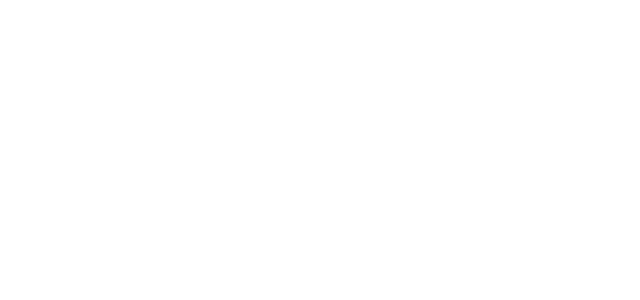
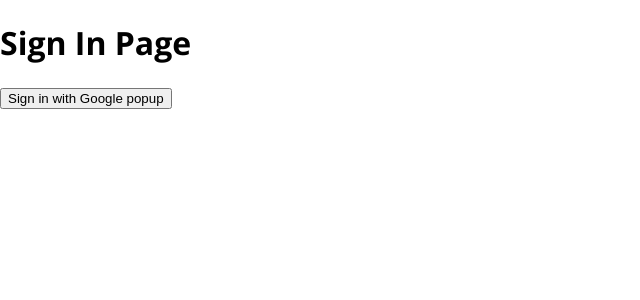
Before and after one commit to SirriCelles/crown-clothing, a React (Create React App) app: page /sign-in in a window 1280 px wide. Before the commit this address had no page. Shown: the top 300 px of the page, without its empty margins (0-640 px from the left). Built offline with nearby package versions, Linux system fonts and the light colour scheme; a web font is replaced by a local one.

Commit message:
adding google signup with FB

```diff
--- a/src/App.js
+++ b/src/App.js
@@ -17,7 +17,7 @@
           {/* This is a nexted Routed */}
         </Route>
       </Route>
-      <Route path="signin" element={<SingIn />}/>
+      <Route path="/sign-in" element={<SingIn />}/>
 
       {/* Adding Full Routes */}
       {/* <Route path="/shop" element={<Shop />} /> */}
--- a/src/routes/navigation/navigation.component.jsx
+++ b/src/routes/navigation/navigation.component.jsx
@@ -18,6 +18,9 @@
                 <Link className="nav-link" to='/shop'>
                     SHOP
                 </Link>
+                <Link className="nav-link" to='/sign-in'>
+                    SIGN IN
+                </Link>
             </div>
             {/* Link behaves like an anchor tag */}
         </div>
--- a/src/routes/signin/sign-in.component.jsx
+++ b/src/routes/signin/sign-in.component.jsx
@@ -1,7 +1,16 @@
+import { signInWithGooglePopup } from "../../utils/firebase/firebase.utils";
 
 const SingIn = () => {
+    const logGoogleUser = async () => {
+        const response = await signInWithGooglePopup();
+        console.log(response);
+    }
+
     return (
-        <div>Sign In</div>
+        <div>
+            <h1>Sign In Page</h1>
+            <button onClick={ logGoogleUser }>Sign in with Google popup</button>
+        </div>
     )
 }
 
--- /dev/null
+++ b/src/utils/firebase/firebase.utils.jsx
@@ -0,0 +1,40 @@
+// Requires the app to use the FB. containers method to initialize APP instance that reflects the APP instance online. It creates the instance based off some APP config
+// This is the config that allows you to link app
+// Fire Store is one of FB tools
+
+// Import the functions you need from the SDKs you need
+import { initializeApp } from "firebase/app";
+
+// Importing Signin options
+import {
+  getAuth,
+  signInWithRedirect,
+  signInWithPopup,
+  GoogleAuthProvider,
+} from "firebase/auth";
+
+
+// Your web app's Firebase configuration
+const firebaseConfig = {
+  apiKey: "AIzaSyAoz4Bs5h-zvIZdubdH1d_2xzkg0PgPsgY",
+  authDomain: "crown-clothing-db-decbc.firebaseapp.com",
+  projectId: "crown-clothing-db-decbc",
+  storageBucket: "crown-clothing-db-decbc.appspot.com",
+  messagingSenderId: "762039037805",
+  appId: "1:762039037805:web:256283216b243afec8b464",
+};
+
+// Initialize Firebase
+const firebaseApp = initializeApp(firebaseConfig);
+
+// Google auth provider. return a provider instance. this a class from FB auth. A class needs to be instatiated. Providers can be different for the saame app
+// EG multiple Google sign in
+const provider = new GoogleAuthProvider();
+provider.setCustomParameters({
+    prompt: "select_account"
+});
+
+// Auth services should always be the same for the same APP
+export const auth = getAuth();
+
+export const signInWithGooglePopup = () => signInWithPopup(auth, provider);
```
